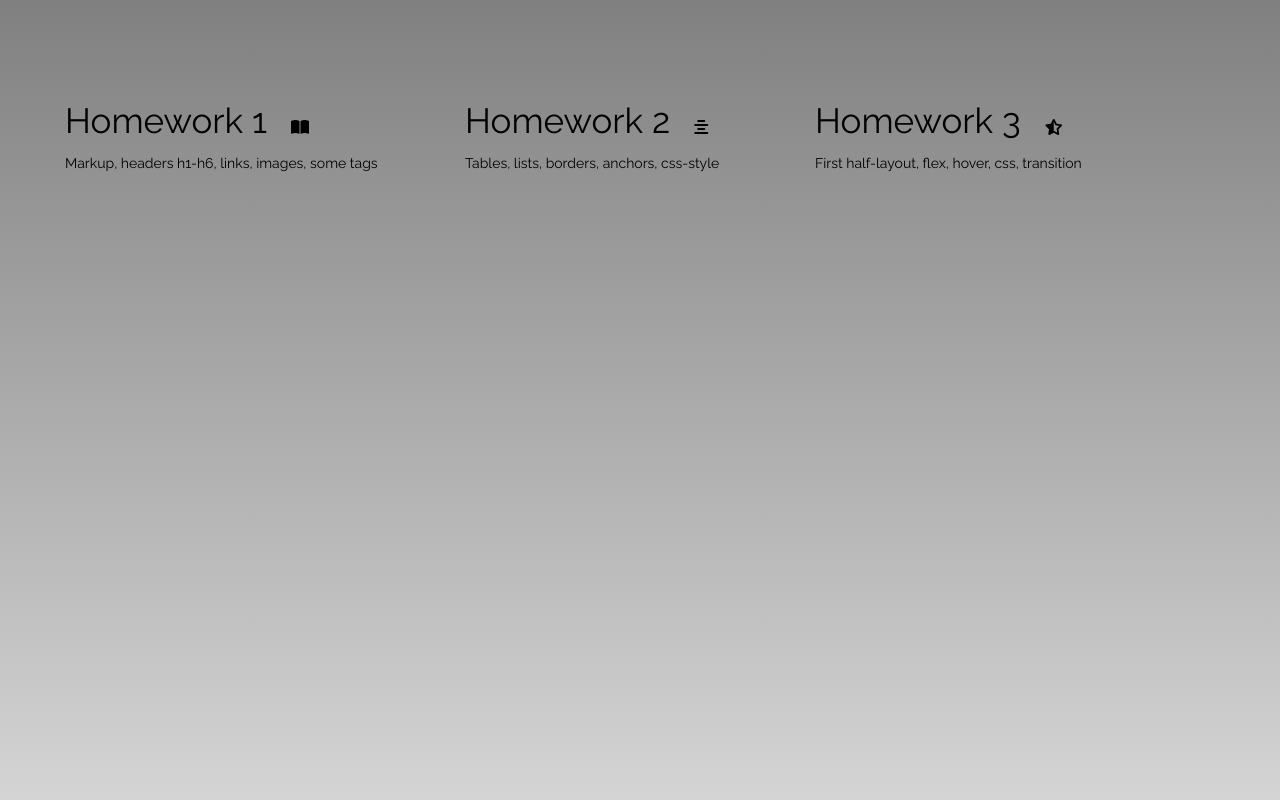
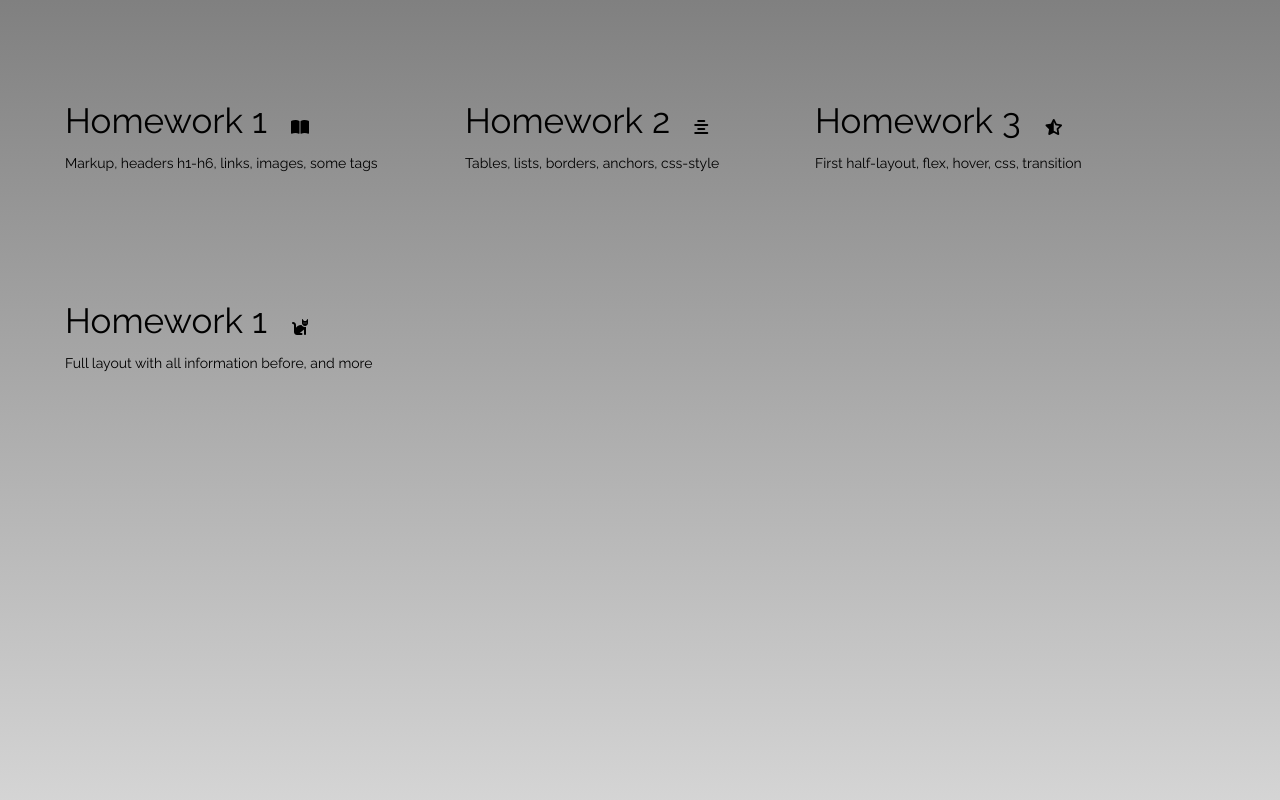
Before and after one commit to NewAlexey/TeachMeSkills, a plain HTML site: page index.html in a window 1280 px wide. Shown: the top 800 px of the page. Drawn offline with Linux system fonts and the light colour scheme.

Commit message:
update githubpages

```diff
--- a/index.html
+++ b/index.html
@@ -9,7 +9,7 @@
 	</head>
 	<body>
 		<div class="container">
-			<div class="div-line-one">
+			<div class="div-line">
 				<div class="div-homework-1">
 					<span class="span-with-homework">Homework 1</span>
 					<a href="Homework 1/index.html" target="_blank"><i class="fas fa-book-open fa-class"></i></a>
@@ -26,6 +26,13 @@
 					<p class="p-with-information">First half-layout, flex, hover, css, transition</p>
 				</div>
 			</div>
+			<div class="div-line">
+				<div class="div-homework-4">
+					<span class="span-with-homework">Homework 1</span>
+					<a href="Homework 4/index.html" target="_blank"><i class="fas fa-cat fa-class"></i></a>
+					<p class="p-with-information">Full layout with all information before, and more</p>
+				</div>
+			</div>
 		</div>
 	</body>
 </html>
--- a/style.css
+++ b/style.css
@@ -11,7 +11,7 @@ body {
 	margin: 0 auto;
 }
 
-.div-line-one {
+.div-line {
 	height: 100px;
 	margin-top: 100px;
 	display: flex;
```
